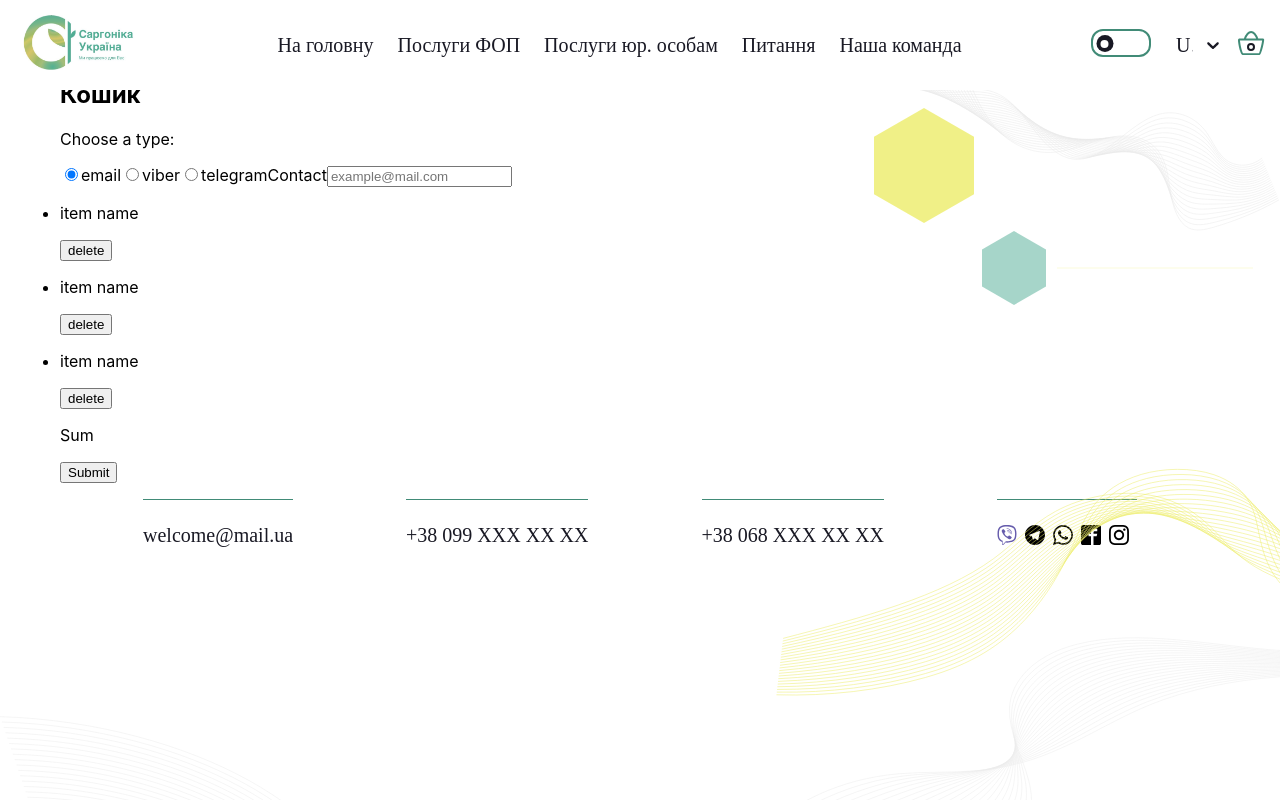
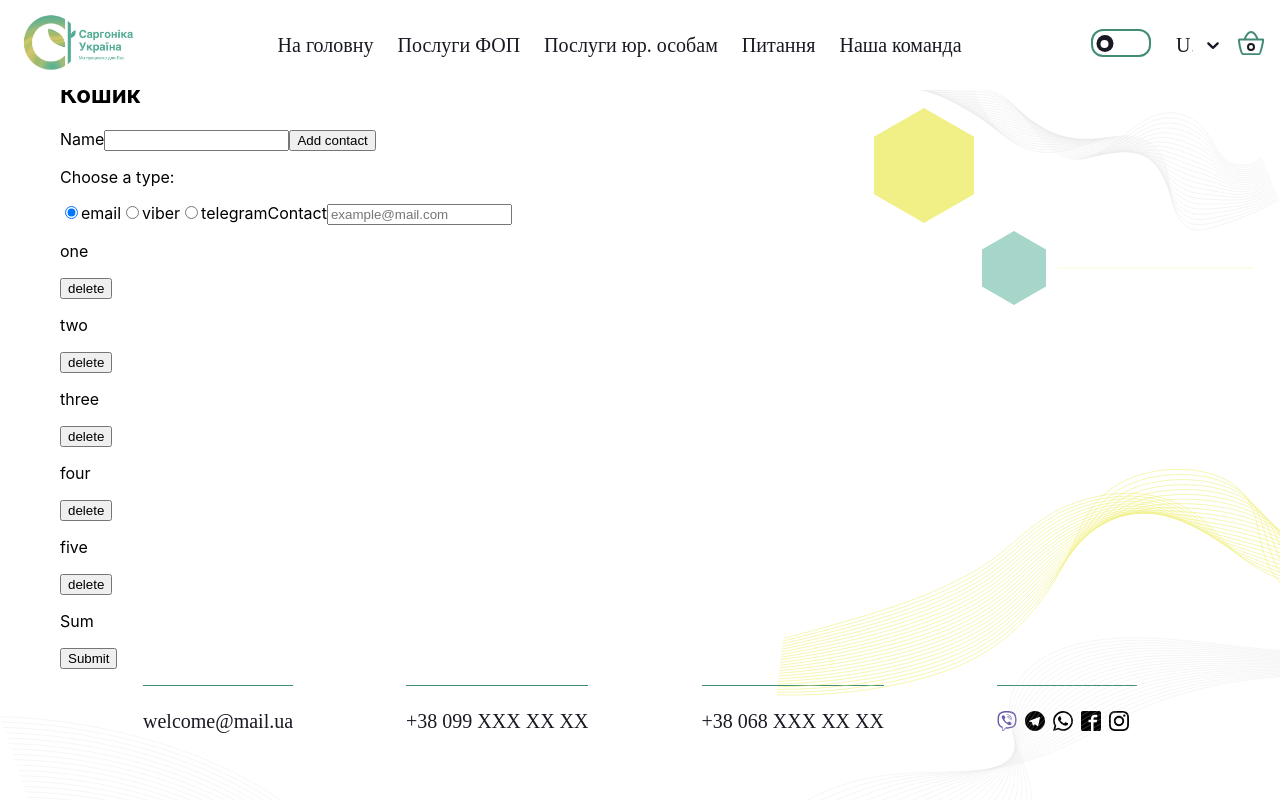
Before and after one commit to AlexanderDmitriev/BuildingPrice, a React (Create React App) app: page /BuildingPrice/basket in a window 1280 px wide. Shown: the top 800 px of the page. Built offline with nearby package versions, Linux system fonts and the light colour scheme.

Commit message:
20230723

```diff
--- a/package.json
+++ b/package.json
@@ -8,6 +8,7 @@
     "@testing-library/jest-dom": "^5.16.3",
     "@testing-library/react": "^12.1.4",
     "@testing-library/user-event": "^13.5.0",
+    "formik": "^2.4.2",
     "i18next": "^22.4.11",
     "i18next-browser-languagedetector": "^7.0.1",
     "i18next-http-backend": "^2.1.1",
@@ -24,7 +25,8 @@
     "react-switch": "^7.0.0",
     "redux-persist": "^6.0.0",
     "styled-components": "^5.3.6",
-    "web-vitals": "^2.1.3"
+    "web-vitals": "^2.1.3",
+    "yup": "^1.2.0"
   },
   "scripts": {
     "start": "react-scripts start",
--- a/src/components/App.jsx
+++ b/src/components/App.jsx
@@ -16,7 +16,7 @@ import { MakeQuestionPage } from '../pages/MakeQuestionPage';
 import { OurTeamPage } from '../pages/OurTeamPage';
 import { Basket } from '../pages/Basket';
 import { NotFoundPage } from '../pages/NotFoundPage';
-import { Container } from './Container';
+import { Container,MainContainer } from './Container';
 /* const Header = lazy(() => import('./Header/Header')); */
 /* const HomePage = lazy(() => import('../pages/HomePage')); */
 import { useTranslation } from 'react-i18next';
@@ -46,7 +46,7 @@ export const App = () => {
     <ThemeProvider theme={isDarkTheme ? dark : light}>
       <GlobalStyles />
       <Suspense fallback={<div>Loading...</div>}>
-        <div>
+        <MainContainer>
           <Header
             isOpen={isOpen}
             setIsOpen={setIsOpen}
@@ -72,7 +72,7 @@ export const App = () => {
 
             <Footer />
           </Container>
-        </div>
+        </MainContainer>
       </Suspense>
     </ThemeProvider>
   );
--- /dev/null
+++ b/src/components/Basket/BasketList.jsx
@@ -0,0 +1,12 @@
+export const BasketList = ({ data }) => {
+  return (
+    <ul>
+      {data.map(item => (
+        <>
+          <p>{item.name}</p>
+          <button>delete</button>
+        </>
+      ))}
+    </ul>
+  );
+};
--- /dev/null
+++ b/src/components/Basket/BasketRadioButtons.jsx
@@ -0,0 +1,43 @@
+import { Formik,Field , Form, ErrorMessage } from 'formik';
+/* import * as yup from 'yup'; */
+
+export const BasketRadioButtons = () => {
+/*     const schema = yup.object().shape({
+        type: yup.string().required(),
+        contact: yup.number().required().positive().integer(),
+      }); */
+
+      const handleSubmit = () =>{console.log("BasketRadioButtons")};
+
+    return(<>
+          <Formik
+        initialValues={{ contact: '', }}
+        /* validationSchema={schema} */
+        onSubmit={handleSubmit}
+      >
+        {({ handleSubmit, isSubmitting }) => (
+          <div>
+            <Form onSubmit={handleSubmit}>
+              <label htmlFor="name">
+                Name
+                <Field
+                  type="text"
+                  name="name"
+                  title="Name may contain only letters, apostrophe, dash and spaces. For example Adrian, Jacob Mercer"
+                />
+                <ErrorMessage
+                  name="name"
+                  render={
+                    <p>{'Incorrect name'}</p>
+                  }
+                />
+              </label>
+              <button type="submit" disabled={isSubmitting}>
+                Add contact
+              </button>
+            </Form>
+          </div>
+        )}
+      </Formik>
+    </>);
+};
--- a/src/components/Container.jsx
+++ b/src/components/Container.jsx
@@ -8,6 +8,11 @@ export const TempContainer = styled.div`
   padding: 60px;
   background-color: ${props => props.theme.colors.bgColor};
 `;
+
+export const MainContainer = styled.div`
+  width: 100vw;
+`;
+
 export const Back1 = styled.img`
   position: absolute;
   left: 0;
--- a/src/components/Header/Navigation/OtherNavigation.jsx
+++ b/src/components/Header/Navigation/OtherNavigation.jsx
@@ -1,5 +1,5 @@
 import ThemeButton from '../ThemeChange/ThemeButton';
-import { AdditionalNavigation, BasketLogo,BasketLogo2, BasketLink } from '../Header.styled';
+import { AdditionalNavigation, BasketLogo,/* BasketLogo2, */ BasketLink } from '../Header.styled';
 import { LanguegeButton } from '../LanguegeButton';
 import React from 'react';
 /* import basketLogo from '../../../images/cart.svg'; */
--- a/src/pages/Basket.jsx
+++ b/src/pages/Basket.jsx
@@ -1,7 +1,25 @@
+import { BasketList } from '../components/Basket/BasketList';
+import {BasketRadioButtons} from '../components/Basket/BasketRadioButtons';
+
 export const Basket = () => {
+  const testText = [
+    { name: 'one' },
+    { name: 'two' },
+    { name: 'three' },
+    { name: 'four' },
+    { name: 'five' },
+  ];
+
+  const resultMessage = {basket:testText, customer:'someone'};
+
+  const handleSubmit = () => {
+    console.log(resultMessage);
+  };
+
   return (
     <>
       <h2>Кошик</h2>
+      <BasketRadioButtons/>
       <p>Choose a type:</p>
       <label>
         <input type="radio" name="color" value="red" checked />
@@ -17,24 +35,11 @@ export const Basket = () => {
       </label>
       <label>
         Contact
-        <input type="text" name="email" placeholder="example@mail.com" />
+        <input type="text" name="contact" placeholder="example@mail.com" />
       </label>
-      <ul>
-        <li>
-          <p>item name</p>
-          <button>delete</button>
-        </li>
-        <li>
-          <p>item name</p>
-          <button>delete</button>
-        </li>
-        <li>
-          <p>item name</p>
-          <button>delete</button>
-        </li>
-      </ul>
+      <BasketList data={testText} />
       <p>Sum</p>
-      <button>Submit</button>
+      <button type='submit' onClick={handleSubmit}>Submit</button>
     </>
   );
 };
```
Also changed, not shown: 1 other file (tests, documents, lock files or other folders).
